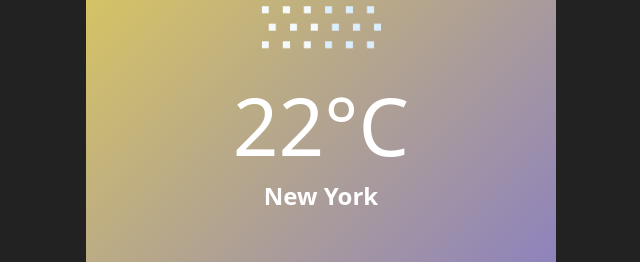
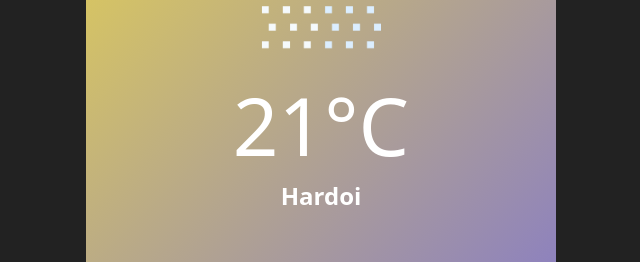
Before and after one commit to tarunagnihotri534-commits/WeatherApp-Project, a plain HTML site: page index.html in a window 1280 px wide. Shown: the part 354-616 px from the top of the page, without its empty margins (319-959 px from the left). Drawn offline with Linux system fonts and the light colour scheme.

Commit message:
Update index.html

```diff
--- a/index.html
+++ b/index.html
@@ -18,8 +18,8 @@
     </div>
     <div class="weather">
       <img src="images/rain.png" class="weather-icon">
-      <h1 class="temp">22°C</h1>
-      <h2 class="city">New York</h2>
+      <h1 class="temp">21°C</h1>
+      <h2 class="city">Hardoi</h2>
       <div class="details">
         <div class="col">
           <img src="images/humidity.png">
@@ -84,4 +84,5 @@ checkWeather(searchBox.value);
 </script>
 
 </body>
+
 </html>
```
